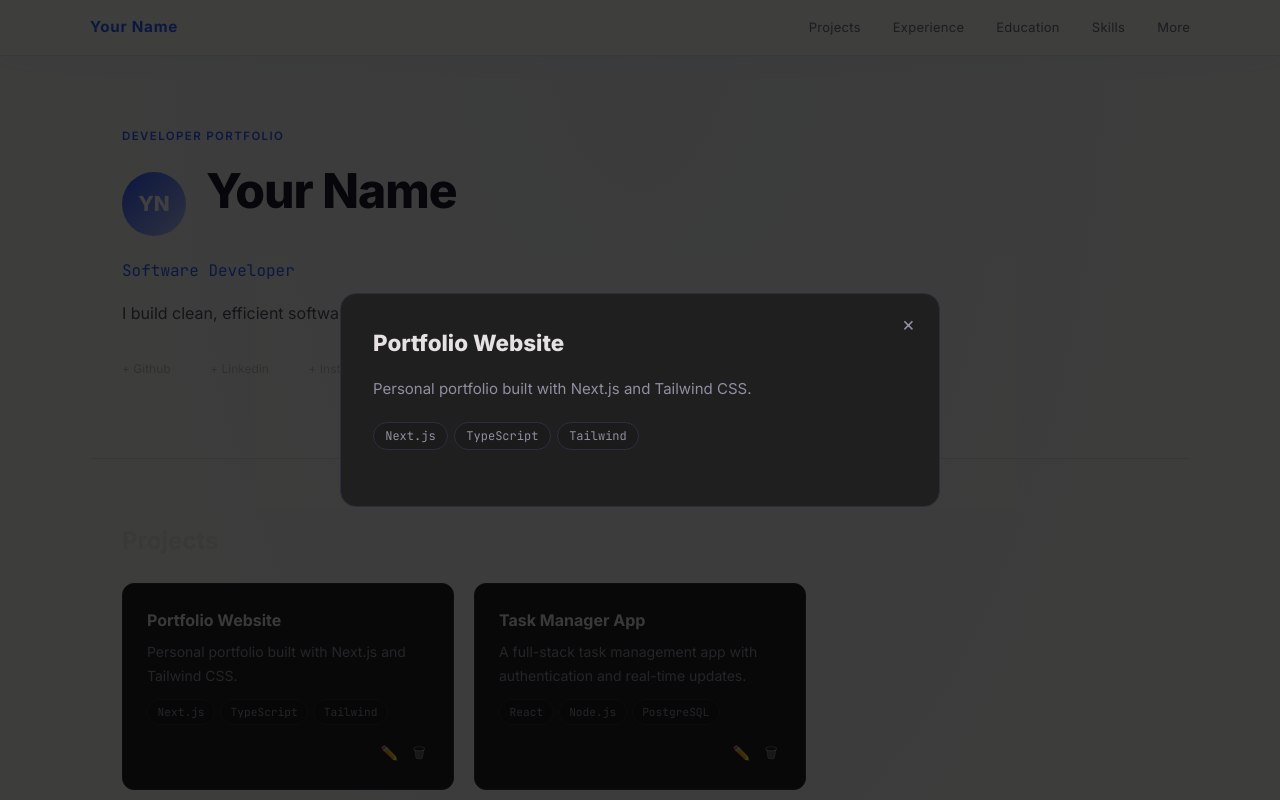
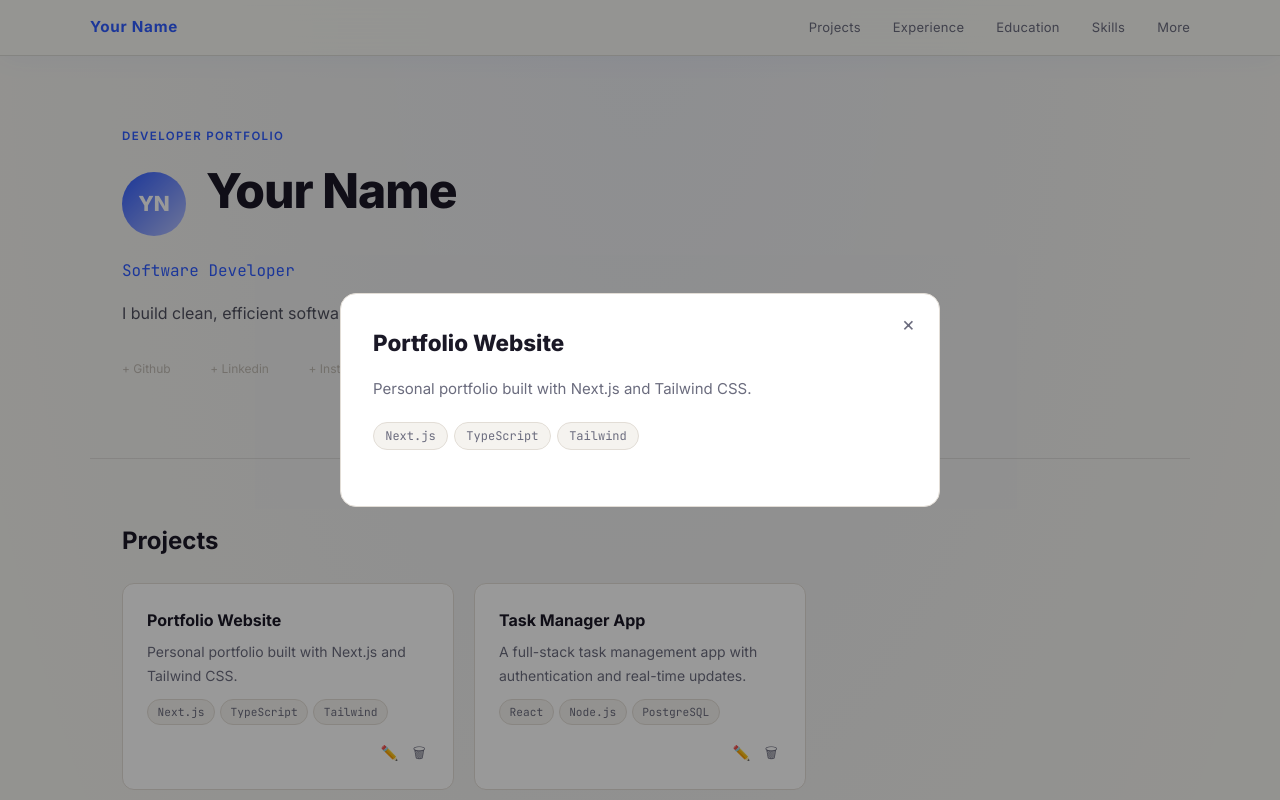
Before and after one commit to mainuddinMains/devfolio, a Next.js app: page / in a window 1280 px wide. Both pictures are taken after a click on the element 288 px from the left and 686 px from the top of the page. Shown: the top 800 px of the page. Built offline with nearby package versions, Linux system fonts and the light colour scheme.

Commit message:
Restyle projects section for light theme

```diff
--- a/components/ProjectsSection.tsx
+++ b/components/ProjectsSection.tsx
@@ -33,10 +33,10 @@ function uid() {
 
 const inputStyle: React.CSSProperties = {
   width: '100%',
-  background: '#1c1b1b',
-  border: '1px solid #2e2d3d',
+  background: '#f5f3ef',
+  border: '1px solid #e2ddd6',
   borderRadius: '6px',
-  color: '#e5e2e1',
+  color: '#1a1826',
   padding: '0.5rem 0.75rem',
   fontSize: '0.875rem',
   fontFamily: 'inherit',
@@ -47,7 +47,7 @@ const inputStyle: React.CSSProperties = {
 const labelStyle: React.CSSProperties = {
   display: 'block',
   fontSize: '0.75rem',
-  color: '#8e90a2',
+  color: '#6b6c7e',
   marginBottom: '0.3rem',
 }
 
@@ -117,7 +117,7 @@ function ProjectForm({ initial, onSave, onCancel }: ProjectFormProps) {
   return (
     <div
       style={{
-        background: '#201f1f',
+        background: '#ffffff',
         border: '1px solid #2e5bff',
         borderRadius: '12px',
         padding: '1.5rem',
@@ -129,7 +129,7 @@ function ProjectForm({ initial, onSave, onCancel }: ProjectFormProps) {
       <div>
         <label style={labelStyle}>Title *</label>
         <input
-          style={{ ...inputStyle, borderColor: errors.title ? '#f38ba8' : '#2e2d3d' }}
+          style={{ ...inputStyle, borderColor: errors.title ? '#f38ba8' : '#e2ddd6' }}
           value={form.title}
           onChange={(e) => set('title', e.target.value)}
           placeholder="My awesome project"
@@ -140,7 +140,7 @@ function ProjectForm({ initial, onSave, onCancel }: ProjectFormProps) {
       <div>
         <label style={labelStyle}>Description *</label>
         <textarea
-          style={{ ...inputStyle, borderColor: errors.description ? '#f38ba8' : '#2e2d3d', resize: 'vertical' }}
+          style={{ ...inputStyle, borderColor: errors.description ? '#f38ba8' : '#e2ddd6', resize: 'vertical' }}
           rows={3}
           value={form.description}
           onChange={(e) => set('description', e.target.value)}
@@ -193,7 +193,7 @@ function ProjectForm({ initial, onSave, onCancel }: ProjectFormProps) {
         <button
           onClick={onCancel}
           style={{
-            background: 'none', color: '#8e90a2', border: '1px solid #2e2d3d',
+            background: 'none', color: '#6b6c7e', border: '1px solid #e2ddd6',
             borderRadius: '8px', padding: '0.5rem 1.2rem',
             fontSize: '0.875rem', cursor: 'pointer',
           }}
@@ -228,15 +228,15 @@ function ProjectModal({ project, onClose }: { project: Project; onClose: () => v
       onClick={(e) => { if (e.target === overlayRef.current) onClose() }}
       style={{
         position: 'fixed', inset: 0,
-        background: 'rgba(0,0,0,0.75)',
+        background: 'rgba(0,0,0,0.4)',
         display: 'flex', alignItems: 'center', justifyContent: 'center',
         zIndex: 200, padding: '1rem',
       }}
     >
       <div
         style={{
-          background: '#201f1f',
-          border: '1px solid #2e2d3d',
+          background: '#ffffff',
+          border: '1px solid #e2ddd6',
           borderRadius: '16px',
           padding: '2rem',
           width: '100%',
@@ -251,7 +251,7 @@ function ProjectModal({ project, onClose }: { project: Project; onClose: () => v
           onClick={onClose}
           style={{
             position: 'absolute', top: '1rem', right: '1rem',
-            background: 'none', border: 'none', color: '#8e90a2',
+            background: 'none', border: 'none', color: '#6b6c7e',
             fontSize: '1.25rem', cursor: 'pointer', lineHeight: 1,
             padding: '0.25rem 0.5rem', borderRadius: '6px',
           }}
@@ -261,12 +261,12 @@ function ProjectModal({ project, onClose }: { project: Project; onClose: () => v
         </button>
 
         {/* Title */}
-        <h3 style={{ fontSize: '1.4rem', fontWeight: 800, color: '#e5e2e1', paddingRight: '2rem', marginBottom: '1rem' }}>
+        <h3 style={{ fontSize: '1.4rem', fontWeight: 800, color: '#1a1826', paddingRight: '2rem', marginBottom: '1rem' }}>
           {project.title}
         </h3>
 
         {/* Description */}
-        <p style={{ fontSize: '0.9375rem', color: '#8e90a2', lineHeight: 1.8, marginBottom: '1.25rem' }}>
+        <p style={{ fontSize: '0.9375rem', color: '#6b6c7e', lineHeight: 1.8, marginBottom: '1.25rem' }}>
           {project.description}
         </p>
 
@@ -277,9 +277,9 @@ function ProjectModal({ project, onClose }: { project: Project; onClose: () => v
               <span
                 key={tag}
                 style={{
-                  background: '#1c1b1b', border: '1px solid #2e2d3d',
+                  background: '#f5f3ef', border: '1px solid #e2ddd6',
                   fontFamily: 'var(--font-mono)', fontSize: '0.75rem',
-                  color: '#8e90a2', borderRadius: '20px', padding: '0.25rem 0.7rem',
+                  color: '#6b6c7e', borderRadius: '20px', padding: '0.25rem 0.7rem',
                 }}
               >
                 {tag}
@@ -290,7 +290,7 @@ function ProjectModal({ project, onClose }: { project: Project; onClose: () => v
 
         {/* Divider */}
         {(project.github || project.url) && (
-          <div style={{ borderTop: '1px solid #2e2d3d', marginBottom: '1.25rem' }} />
+          <div style={{ borderTop: '1px solid #e2ddd6', marginBottom: '1.25rem' }} />
         )}
 
         {/* Links */}
@@ -302,19 +302,19 @@ function ProjectModal({ project, onClose }: { project: Project; onClose: () => v
               rel="noopener noreferrer"
               style={{
                 display: 'inline-flex', alignItems: 'center', gap: '0.5rem',
-                background: '#1c1b1b', border: '1px solid #434656',
-                color: '#e5e2e1', borderRadius: '8px',
+                background: '#f5f3ef', border: '1px solid #c0bbb3',
+                color: '#1a1826', borderRadius: '8px',
                 padding: '0.5rem 1.1rem', fontSize: '0.875rem',
                 textDecoration: 'none', fontWeight: 600,
                 transition: 'border-color 0.15s, background 0.15s',
               }}
               onMouseEnter={(e) => {
-                (e.currentTarget as HTMLElement).style.borderColor = '#e5e2e1'
-                ;(e.currentTarget as HTMLElement).style.background = '#2e2d3d'
+                (e.currentTarget as HTMLElement).style.borderColor = '#1a1826'
+                ;(e.currentTarget as HTMLElement).style.background = '#e2ddd6'
               }}
               onMouseLeave={(e) => {
-                (e.currentTarget as HTMLElement).style.borderColor = '#434656'
-                ;(e.currentTarget as HTMLElement).style.background = '#1c1b1b'
+                (e.currentTarget as HTMLElement).style.borderColor = '#c0bbb3'
+                ;(e.currentTarget as HTMLElement).style.background = '#f5f3ef'
               }}
             >
               <GithubIcon /> GitHub
@@ -358,7 +358,7 @@ function IconBtn({ onClick, title, children }: { onClick: () => void; title: str
       onMouseLeave={() => setHovered(false)}
       style={{
         background: 'none', border: 'none', cursor: 'pointer',
-        fontSize: '0.9rem', color: hovered ? '#e5e2e1' : '#8e90a2',
+        fontSize: '0.9rem', color: hovered ? '#1a1826' : '#6b6c7e',
         padding: '0.1rem 0.2rem', transition: 'color 0.15s',
       }}
     >
@@ -382,8 +382,8 @@ function ProjectCard({ project, onEdit, onDelete, onOpen }: ProjectCardProps) {
       onMouseEnter={() => setHovered(true)}
       onMouseLeave={() => setHovered(false)}
       style={{
-        background: '#201f1f',
-        border: `1px solid ${hovered ? '#434656' : '#2e2d3d'}`,
+        background: '#ffffff',
+        border: `1px solid ${hovered ? '#c0bbb3' : '#e2ddd6'}`,
         borderRadius: '12px',
         padding: '1.5rem',
         display: 'flex',
@@ -394,14 +394,14 @@ function ProjectCard({ project, onEdit, onDelete, onOpen }: ProjectCardProps) {
       onClick={onOpen}
     >
       {/* Title */}
-      <p style={{ fontWeight: 700, fontSize: '1rem', color: '#e5e2e1', marginBottom: '0.5rem' }}>
+      <p style={{ fontWeight: 700, fontSize: '1rem', color: '#1a1826', marginBottom: '0.5rem' }}>
         {project.title}
       </p>
 
       {/* Description — 3-line clamp */}
       <p
         style={{
-          fontSize: '0.875rem', color: '#8e90a2', lineHeight: 1.7,
+          fontSize: '0.875rem', color: '#6b6c7e', lineHeight: 1.7,
           marginBottom: '0.75rem', flex: 1,
           display: '-webkit-box', WebkitLineClamp: 3,
           WebkitBoxOrient: 'vertical', overflow: 'hidden',
@@ -416,9 +416,9 @@ function ProjectCard({ project, onEdit, onDelete, onOpen }: ProjectCardProps) {
           <span
             key={tag}
             style={{
-              background: '#1c1b1b', border: '1px solid #2e2d3d',
+              background: '#f5f3ef', border: '1px solid #e2ddd6',
               fontFamily: 'var(--font-mono)', fontSize: '0.7rem',
-              color: '#8e90a2', borderRadius: '20px', padding: '0.2rem 0.6rem',
+              color: '#6b6c7e', borderRadius: '20px', padding: '0.2rem 0.6rem',
             }}
           >
             {tag}
@@ -430,12 +430,12 @@ function ProjectCard({ project, onEdit, onDelete, onOpen }: ProjectCardProps) {
       <div style={{ display: 'flex', justifyContent: 'space-between', alignItems: 'center' }}>
         <div style={{ display: 'flex', gap: '0.5rem', alignItems: 'center' }}>
           {project.github && (
-            <span style={{ color: '#8e90a2', display: 'flex', alignItems: 'center' }}>
+            <span style={{ color: '#6b6c7e', display: 'flex', alignItems: 'center' }}>
               <GithubIcon />
             </span>
           )}
           {project.url && (
-            <span style={{ color: '#b8c3ff', display: 'flex', alignItems: 'center' }}>
+            <span style={{ color: '#2e5bff', display: 'flex', alignItems: 'center' }}>
               <ExternalLinkIcon />
             </span>
           )}
@@ -514,7 +514,7 @@ export default function ProjectsSection() {
 
   return (
     <section id="projects" style={{ padding: '4rem 2rem', maxWidth: '1100px', margin: '0 auto' }}>
-      <h2 style={{ fontSize: '1.5rem', fontWeight: 700, color: '#e5e2e1', marginBottom: '1.5rem' }}>
+      <h2 style={{ fontSize: '1.5rem', fontWeight: 700, color: '#1a1826', marginBottom: '1.5rem' }}>
         Projects
       </h2>
 
```
